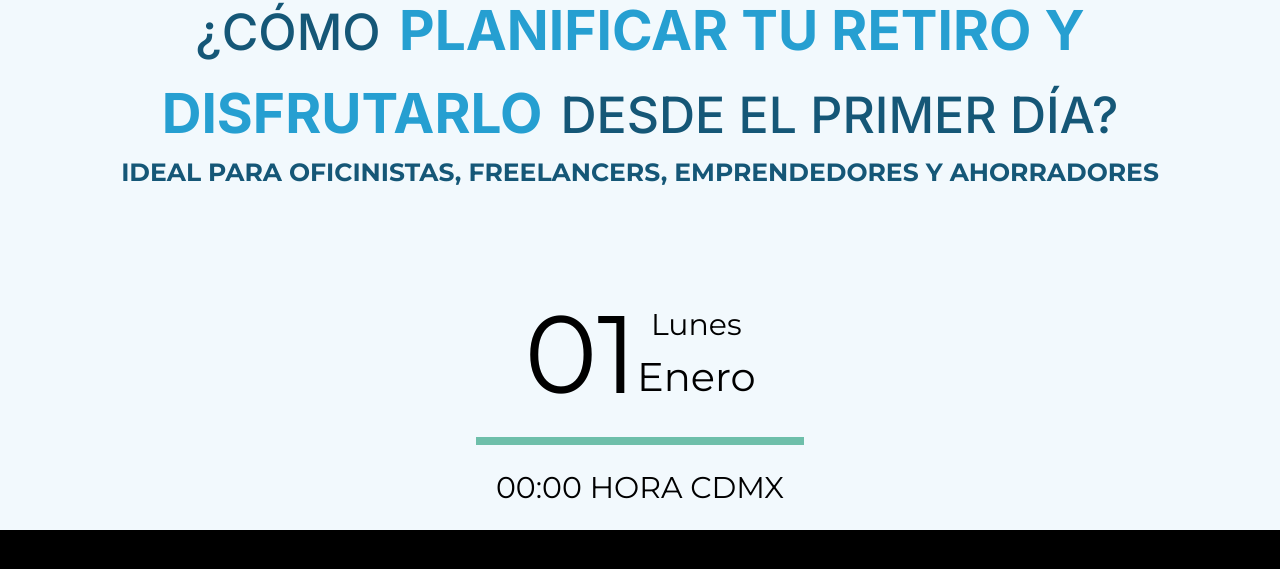
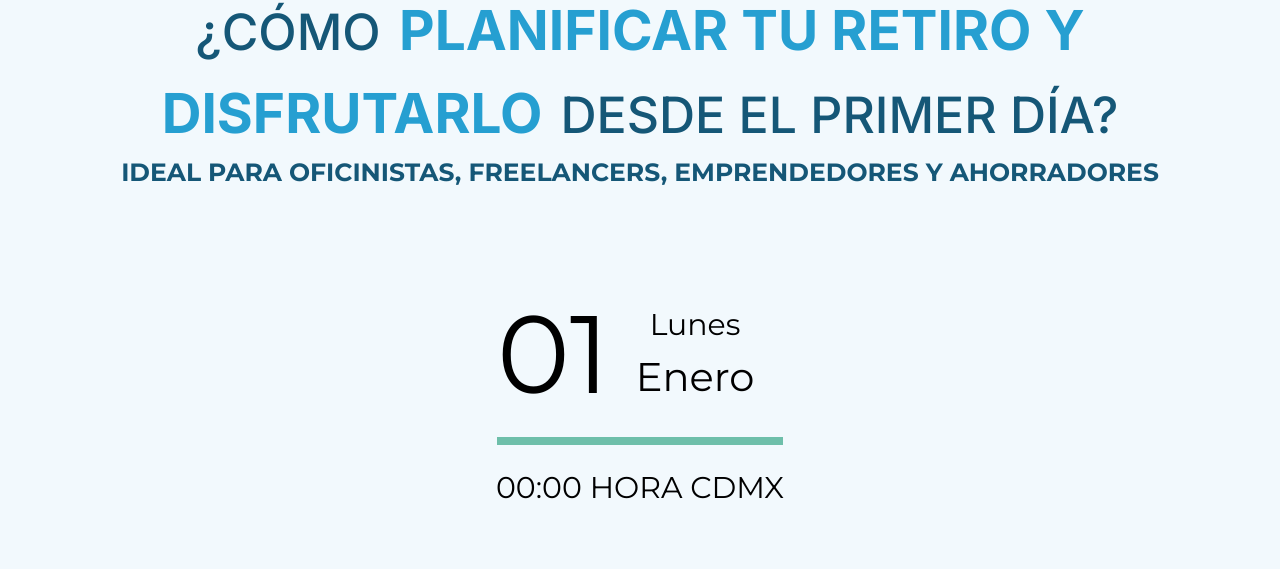
Before and after one commit to SebastianHerreraPC/wbst-11-forms, a plain HTML site: page index.html in a window 1280 px wide. Shown: the part 175-744 px from the top of the page. Drawn offline with Linux system fonts and the light colour scheme.

Commit message:
horas corregidas

```diff
--- a/blocks/header.css
+++ b/blocks/header.css
@@ -63,13 +63,20 @@
   display: flex;
   flex-direction: column;
   font-family: "Montserrat", sans-serif;
+  min-width: 478px;
+  min-height: 424px;
 }
 .dayhour__days {
   display: flex;
-  margin: 0px auto;
+  clip: auto;
+  margin: 0px auto 0px;
+  border-bottom: 8px solid #6ebfaa;
+  max-height: 180px;
+  min-width: 286px;
 }
 
 .dayhour__number {
+  max-width: 110px;
   font-size: 110px;
   margin-bottom: 0;
 }
@@ -77,7 +84,7 @@
   margin: auto;
   display: flex;
   flex-direction: column;
-  justify-content: space-between;
+  justify-content: space-evenly;
   text-align: center;
 }
 .dayhour__day {
@@ -87,10 +94,7 @@
   font-size: 40px;
 }
 .dayhour__hour {
-  border-top: 8px solid #6ebfaa;
-  margin: auto;
-  padding: 20px;
-
+  margin: 20px auto;
   font-size: 30px;
 }
 .info__description {
```
